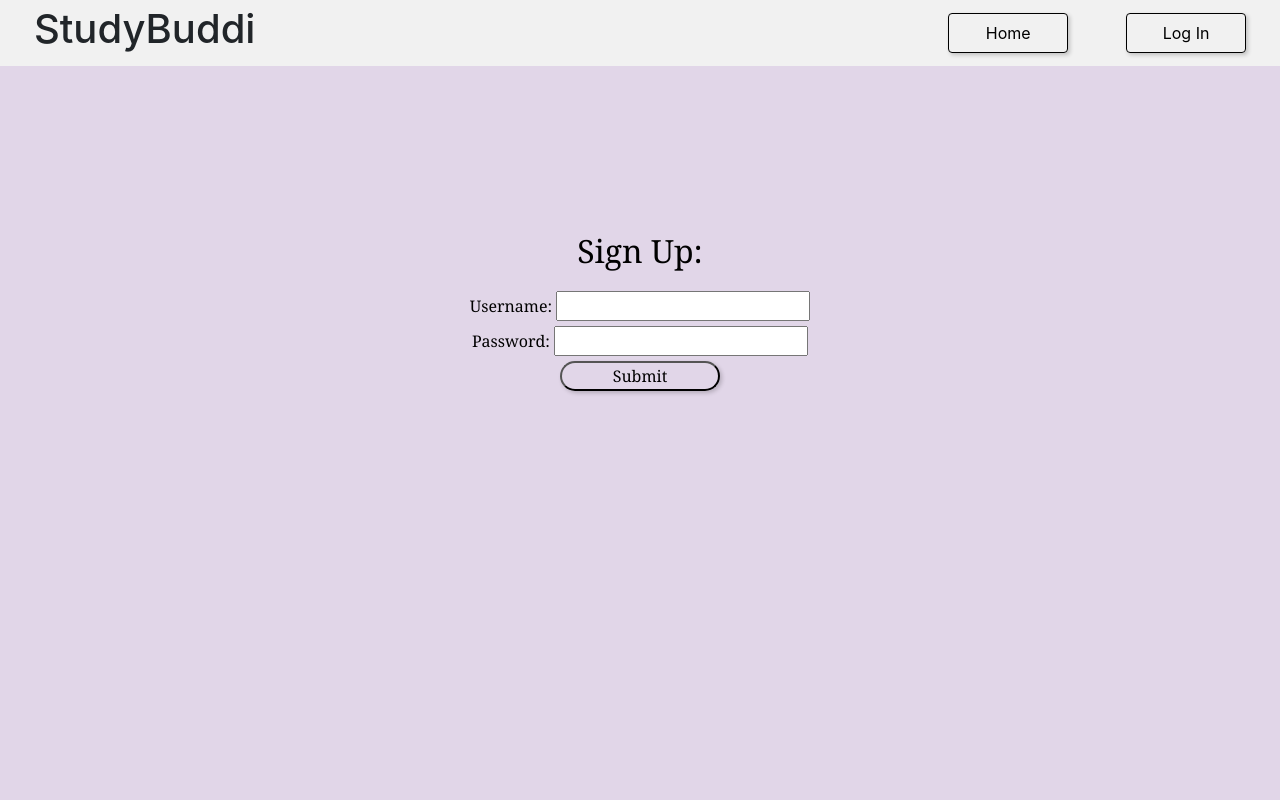
After one commit to Tylario/ITSC3155-Study-Buddi, a Flask app: template StudyBuddi_Prototype/templates/signup.html in a window 1280 px wide. The commit adds this page. Run offline with Flask 3, Linux system fonts and the light colour scheme; the template is opened without the code that fills it, so the values that code supplies are empty.

Commit message:
Added Sign up

```diff
--- a/StudyBuddi_Prototype/templates/index.html
+++ b/StudyBuddi_Prototype/templates/index.html
@@ -105,6 +105,7 @@
         <button onclick="location.href='profile'">Profile</button>
         <button onclick="location.href='match'">Matches</button>
         <button onclick="location.href='login'">Log In</button>
+		<button onclick="location.href='signup'">Sign Up</button>
       </div>
     </header>
   </head>
--- /dev/null
+++ b/StudyBuddi_Prototype/templates/signup.html
@@ -0,0 +1,108 @@
+<html>
+    <head>
+
+        <!--needed meta characteristics-->
+    <meta charset="utf-8" />
+    <meta
+      name="viewport"
+      content="width=device-width, initial-scale=1, shrink-to-fit=no"
+    />
+    <!-- Bootstrap CSS find way to change color/organiation-->
+    <link
+      rel="stylesheet"
+      href="https://cdn.jsdelivr.net/npm/bootstrap@4.1.3/dist/css/bootstrap.min.css"
+      integrity="sha384-MCw98/SFnGE8fJT3GXwEOngsV7Zt27NXFoaoApmYm81iuXoPkFOJwJ8ERdknLPMO"
+      crossorigin="anonymous"
+    />
+        <style>
+           .text {
+             position: relative;
+             top: 40%;
+             left: 50%;
+             right: 50%;
+             bottom: 50%;
+             align-content: center;
+             text-align: center;
+             font-family: Cambria, Cochin, Georgia, Times, 'Times New Roman', serif;
+             font-size: 100%;
+             transform: translate(-50%, -50%);
+             color:#000000;
+           }
+           .head{
+             text-align: center;
+             color: #000000;
+             padding-top: 10px;
+             font-size: 200%;
+             font-family: Cambria, Cochin, Georgia, Times, 'Times New Roman', serif;
+           }
+           body{
+            background-color: #d4c4deb0;
+           }
+           .header {
+             position: fixed;
+             top: 0;
+             width: 100%;
+             background-color: #f1f1f1;
+             text-align: center;
+             padding: 5px;
+             display: flex;
+             flex-direction: row;
+             justify-content: space-around;
+             z-index: 10;
+            }
+            .header button {
+             color: black;
+             padding: 7px 10px;
+             margin: 8px 0;
+             border: 1px solid black;
+             border-radius: 4px;
+             cursor: pointer;
+             width: 120px;
+            }
+            button {
+             width: 10rem;
+             box-shadow: 2px 2px 4px rgba(0, 0, 0, 0.2);
+             background-color: var(--primary-color);
+             border-radius: 1rem;
+             margin: auto;
+             text-align: center;
+             margin-bottom: 1em;
+            }
+            .company_name {
+             margin-right: 50%;
+            }
+            .header button:hover {
+             background-color: #ddd;
+            }
+            .header button:active {
+             background-color: #000;
+             color: white;
+            }
+        </style>
+
+    </head>
+    <body>
+      <!--Nav Bar-->
+      <header>
+        <div class="header">
+          <h1 class="company_name">StudyBuddi</h1>
+          <button onclick="location.href='/'">Home</button>
+		  <button onclick="location.href='login'">Log In</button>
+        </div>
+      </header>
+
+      <div class = "text">
+        <p class="head">Sign Up: </p>
+        <form action="profile" method="post">
+            <label for="Username">Username:</label>
+            <input type="text" id="Username" name="Username"><br>
+
+            <label for="password">Password:</label>
+            <input type="text" id="password" name="password"><br>
+
+            <button type="submit" class="type">Submit</button>
+        </form>
+
+    </div>
+    </body>
+</html>
```
Also changed, not shown: StudyBuddi_Prototype/signup.py (added, +10 -0 lines).
